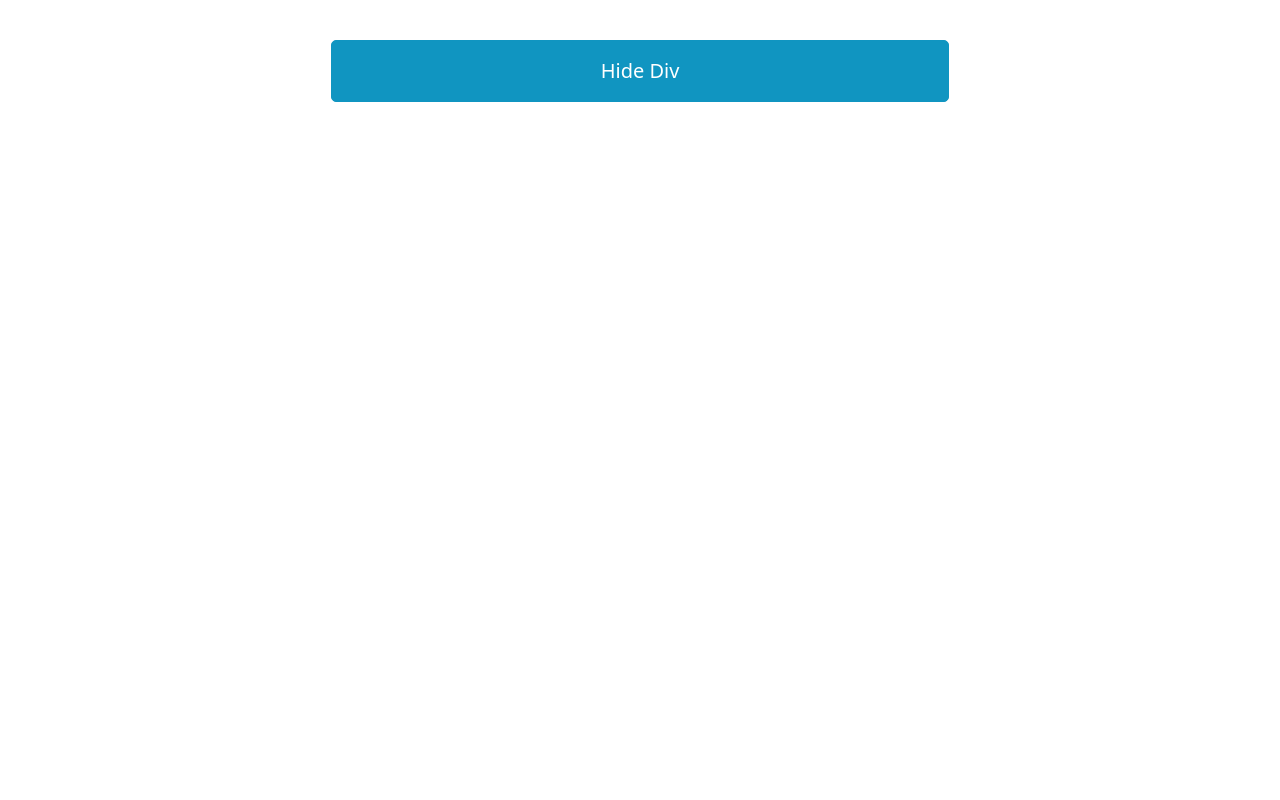
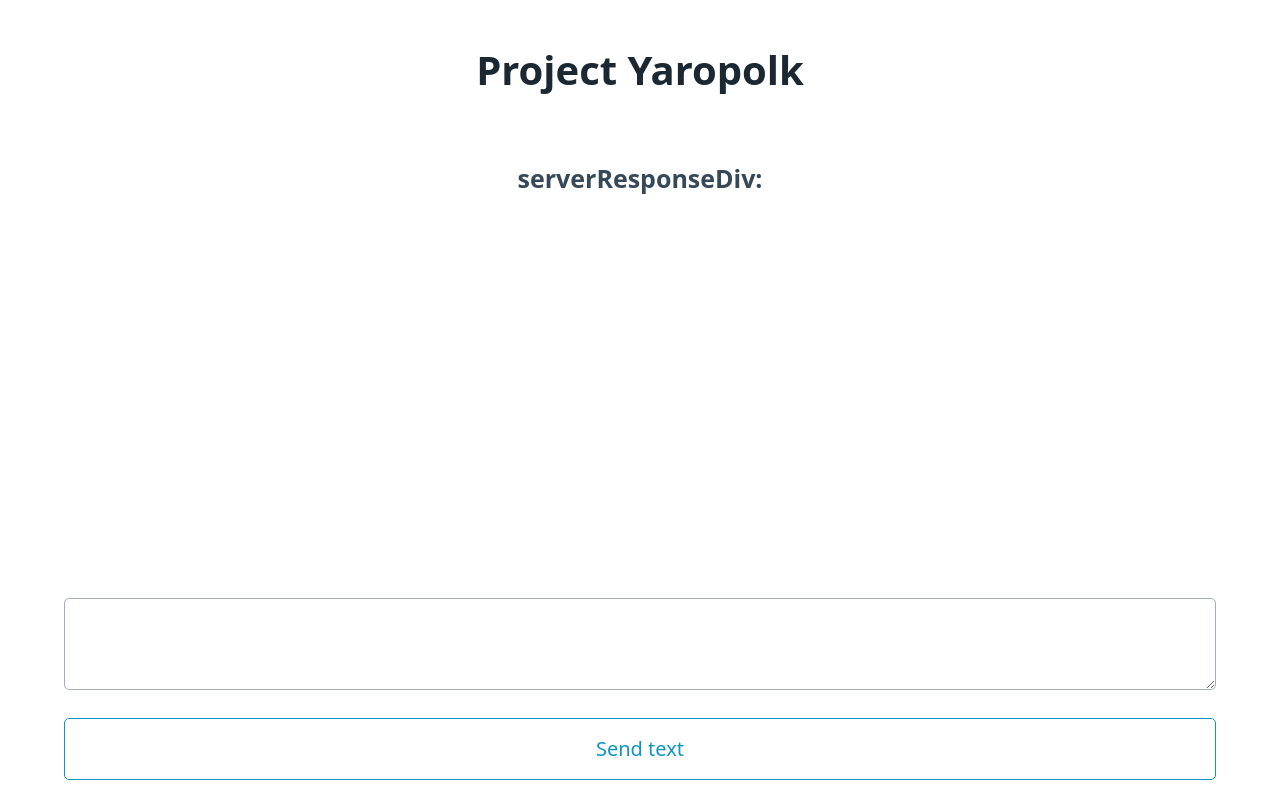
Before and after one commit to Butakov-Andrey/project_yaropolk, a FastAPI app: page / in a window 1280 px wide. Run offline with FastAPI, Linux system fonts and the light colour scheme.

Commit message:
Update home page structure, add css

```diff
--- a/app/static/css/base.css
+++ b/app/static/css/base.css
@@ -1,6 +1,22 @@
-div.container {
+div.responseContainer {
     text-align: center;
     padding-top: 40px;
-    padding-left: 20%;
-    padding-right: 20%
+    padding-left: 5%;
+    padding-right: 5%;
+
 }
+
+div.inputContainer {
+    text-align: center;
+    position: fixed;
+    bottom: 0;
+    padding-left: 5%;
+    padding-right: 5%;
+    width: 100%;
+}
+
+textarea {
+    min-height: 4em;
+    max-height: 12em;
+    resize: vertical;
+}
--- a/app/static/js/_send_to_server.js
+++ b/app/static/js/_send_to_server.js
@@ -8,6 +8,9 @@ const serverUrl = 'http://127.0.0.1:8080/api/v1/translate-text/';
 
 /* MAIN */
 export function sendText(fullTextFromUser) {
+    // сообщение пользователя
+    serverResponseDiv.innerHTML += 'YOU: ' + fullTextFromUser + '<br>';
+
     const requestBodyJson = JSON.stringify({ message: fullTextFromUser });
     fetch(serverUrl, {
         method: 'POST',
@@ -22,7 +25,8 @@ export function sendText(fullTextFromUser) {
             if (data.message) {
                 const message = data.message;
                 finishRecordBeep();
-                serverResponseDiv.innerHTML += message + '<br>';
+                // ответ сервера
+                serverResponseDiv.innerHTML += 'YAR: ' + message + '<br>';
             } else {
                 console.error(data.detail);
             }
--- a/app/static/js/home.js
+++ b/app/static/js/home.js
@@ -8,14 +8,14 @@ const userRequestDiv = document.getElementById('userRequest');
 /* MAIN */
 // кнопка для скрытия элементов страницы
 // (политика chrome не позволяет воспроизводить аудио без пользовательских действий)
-document.addEventListener("DOMContentLoaded", function () {
-    document.getElementById("main").style.display = "none";
-});
-var hideBtn = document.getElementById("hide-btn");
-var divToHide = document.getElementById("main");
-hideBtn.addEventListener("click", function () {
-    divToHide.style.display = (divToHide.style.display == "none") ? "block" : "none";
-});
+// document.addEventListener("DOMContentLoaded", function () {
+//     document.getElementById("main").style.display = "none";
+// });
+// var hideBtn = document.getElementById("hide-btn");
+// var divToHide = document.getElementById("main");
+// hideBtn.addEventListener("click", function () {
+//     divToHide.style.display = (divToHide.style.display == "none") ? "block" : "none";
+// });
 
 // отправка текста на сервер по нажатию кнопки
 var sendBtn = document.getElementById("send-btn");
--- a/app/static/js/speech_recognition.js
+++ b/app/static/js/speech_recognition.js
@@ -4,6 +4,7 @@ import { sendText } from './_send_to_server.js';
 
 /* SETTINGS */
 const userRequestDiv = document.getElementById('userRequest');
+const serverResponseDiv = document.getElementById('serverResponse');
 // голосовые команды
 const start_commands = ["ярополк", "ярик"]
 const send_commands = ["с богом", "аминь"]
--- a/app/templates/home.html
+++ b/app/templates/home.html
@@ -11,22 +11,15 @@
     </head>
     <body>
 
-        <div class="container">
-            <button id="hide-btn">Hide Div</button>
-            <div id="main">
-                <h1>Hello, world!</h1>
+        <div class="responseContainer">
+            <h1>Project Yaropolk</h1>
+            <h4>serverResponseDiv:</h4>
+            <div id="serverResponse"></div>
+        </div>
 
-                <p><h4>userRequestDiv:</h4>
-                    <div>
-                        <p><textarea id="userRequest"></textarea></p>
-                    </div>
-                </p>
-                <button id="send-btn">Send text</button>
-
-                <p><h4>serverResponseDiv:</h4>
-                    <div id="serverResponse"></div>
-                </p>
-            </div>
+        <div class="inputContainer">
+            <textarea id="userRequest"></textarea>
+            <button class="outline" id="send-btn">Send text</button>
         </div>
 
         <!-- js -->
```
Also changed, not shown: README.MD.
